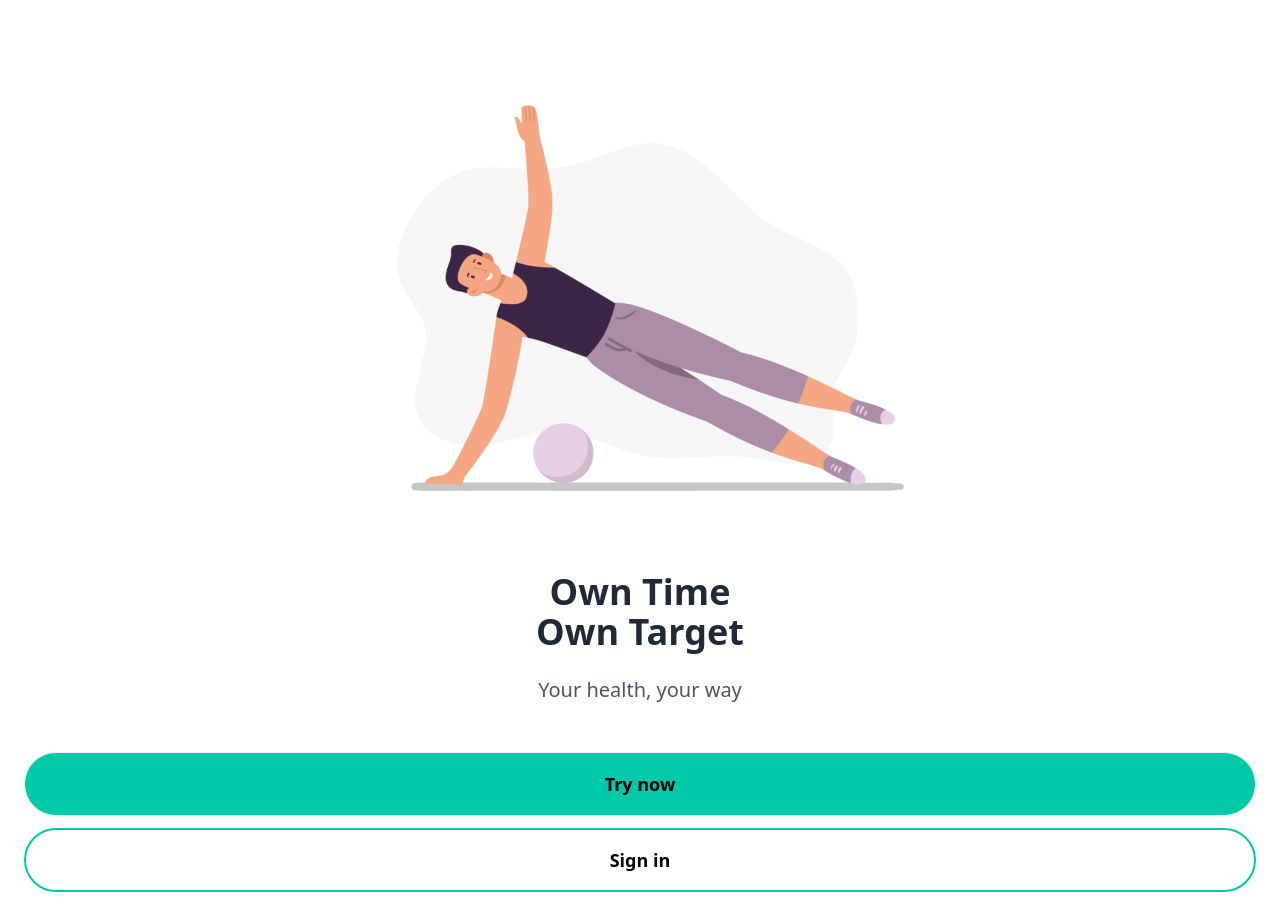
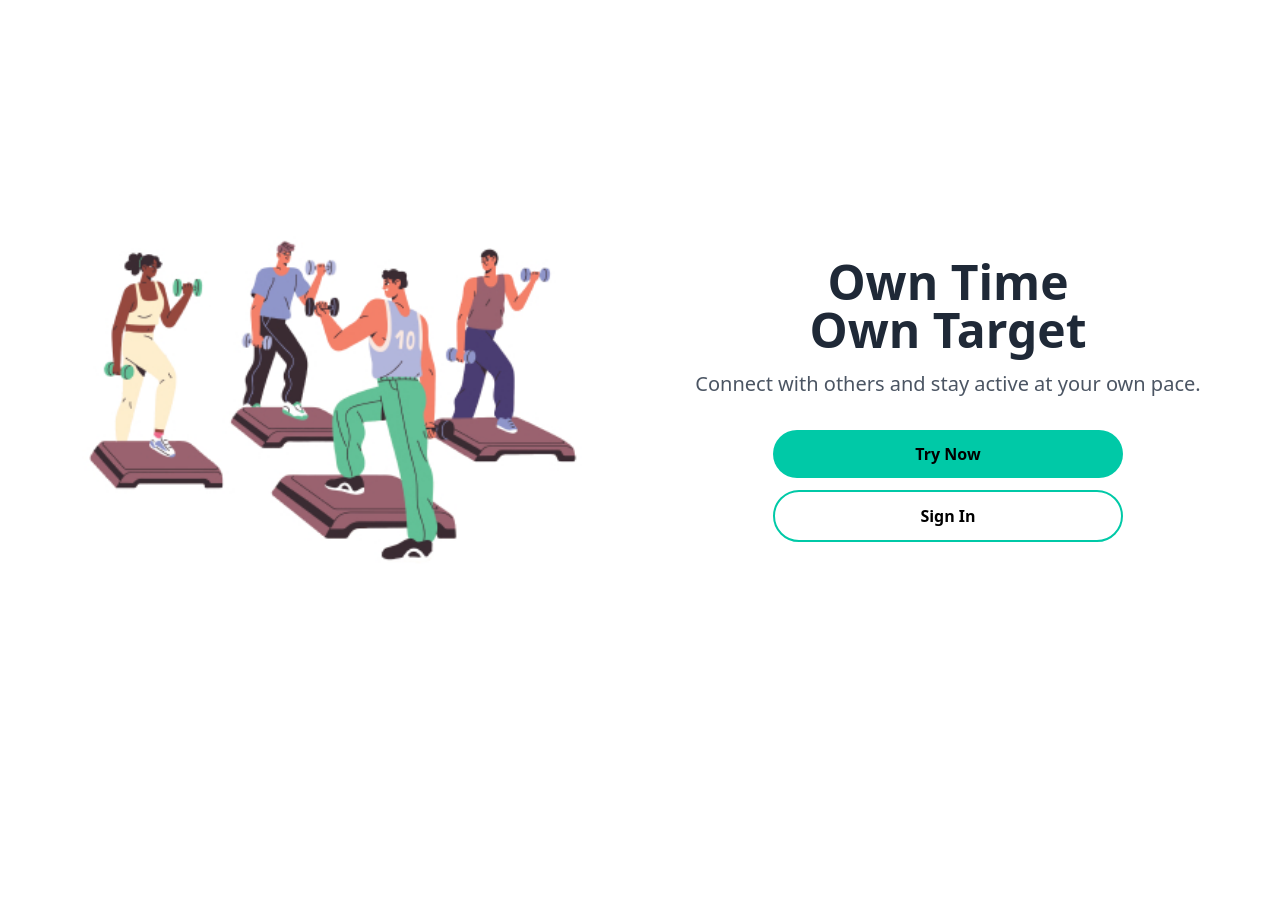
Before and after one commit to brandonlhk/legsDay, a React (Vite) app in the folder frontend/: page / in a window 1280 px wide. After the commit the page ends 800 px from the top, so only its background shows below. Built offline with nearby package versions, Linux system fonts and the light colour scheme.

Commit message:
desktop responsive for start page

```diff
--- a/frontend/src/components/ViewportHeight.jsx
+++ b/frontend/src/components/ViewportHeight.jsx
@@ -1,24 +1,36 @@
-import  { useEffect } from 'react';
+import { useEffect, useState } from 'react';
 
 const ViewportHeight = ({ children }) => {
+  const [isMobile, setIsMobile] = useState(false);
+
   useEffect(() => {
-    // Function to set the CSS variable for the viewport height
-    const setVh = () => {
-      document.documentElement.style.setProperty('--vh', `${window.innerHeight * 0.01}px`)
+    // Detect if the user is on a mobile device
+    const checkIsMobile = () => {
+      setIsMobile(window.innerWidth <= 768); // Example: Mobile is width <= 768px
     };
 
-    // Initial setting
-    setVh()
+    checkIsMobile(); // Initial check
+    window.addEventListener('resize', checkIsMobile);
 
-    // Update on window resize
-    window.addEventListener('resize', setVh)
-
-    // Cleanup the event listener on component unmount
-    return () => window.removeEventListener('resize', setVh);
+    return () => window.removeEventListener('resize', checkIsMobile);
   }, []);
 
+  useEffect(() => {
+    if (isMobile) {
+      // Function to set the CSS variable for the viewport height
+      const setVh = () => {
+        document.documentElement.style.setProperty('--vh', `${window.innerHeight * 0.01}px`);
+      };
+
+      setVh(); // Initial setting
+      window.addEventListener('resize', setVh);
+
+      return () => window.removeEventListener('resize', setVh);
+    }
+  }, [isMobile]);
+
   return (
-    <div className="min-h-[calc(100*var(--vh))]">
+    <div className={`${isMobile ? 'min-h-[calc(100*var(--vh))]' : 'h-screen'}`}>
       {children}
     </div>
   );
--- a/frontend/src/pages/Start.jsx
+++ b/frontend/src/pages/Start.jsx
@@ -1,31 +1,50 @@
-import { useNavigate } from 'react-router-dom';
+import { useNavigate } from "react-router-dom";
 
 export default function Start() {
-
-  const navigate = useNavigate()
+  const navigate = useNavigate();
 
   return (
-    <div className="">
+    <div className="min-h-screen bg-white flex justify-center items-center">
       {/* Container */}
-      <div className="container mx-auto p-6">
-        <div className="flex flex-col items-center">
-            <img src="workout_icon.png" alt="workout icon" className="object-contain max-w-[80%]"/>
+      <div className="container mx-auto p-6 flex flex-col lg:flex-row lg:items-center lg:justify-between">
+        {/* Image Section */}
+        <div className="lg:w-1/2 flex justify-center mb-10 lg:mb-0">
+          <img
+            src="landing.jpg"
+            alt="workout icon"
+            className="w-3/4 md:w-2/3 lg:w-full max-w-[500px] object-contain"
+          />
+        </div>
 
-            <div className="mt-6 text-center">
-              <p className="font-bold text-4xl">Own Time</p>
-              <p className="font-bold text-4xl">Own Target</p>
-              <p className="text-content mt-6 text-gray-600 text-xl">Your health, your way</p>
-            </div>
+        {/* Text Section */}
+        <div className="lg:w-1/2 text-center px-4">
+          <h1 className="font-bold text-4xl lg:text-5xl mb-4">
+            Own Time
+            <br />
+            Own Target
+          </h1>
+          <p className="text-gray-600 text-lg lg:text-xl mb-8">
+            Connect with others and stay active at your own pace.
+          </p>
 
-            <div className="space-y-3 w-full">
-              <button className="btn bg-themeGreen btn-lg mt-12 w-full text-black rounded-full" onClick={() => navigate("/healthinfo")}>Try now</button>
+          {/* Buttons */}
+          <div className="space-y-3 flex flex-col items-center">
+            <button
+              className="bg-themeGreen w-full px-8 py-3 lg:max-w-[350px] text-black font-semibold rounded-full"
+              onClick={() => navigate("/healthinfo")}
+            >
+              Try Now
+            </button>
 
-              <button className="btn btn-outline btn-lg w-full text-black rounded-full border-themeGreen border-2" onClick={() => navigate("/signin")}>Sign in</button>
-            </div>
-
+            <button
+              className="border-2 border-themeGreen w-full lg:max-w-[350px] px-8 py-3 text-black font-semibold rounded-full"
+              onClick={() => navigate("/signin")}
+            >
+              Sign In
+            </button>
+          </div>
         </div>
       </div>
-
     </div>
   );
 }
```
Also changed, not shown: frontend/public/landing.jpg (added), frontend/public/workout_icon.png (deleted).
